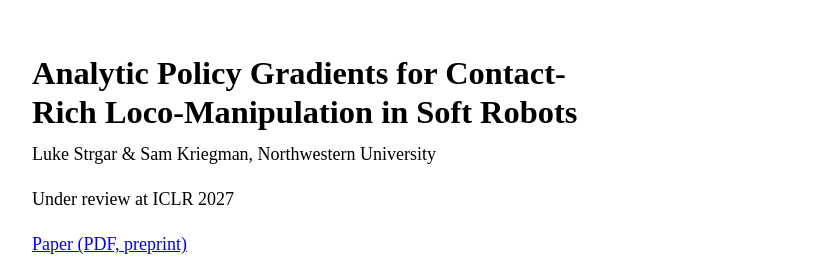
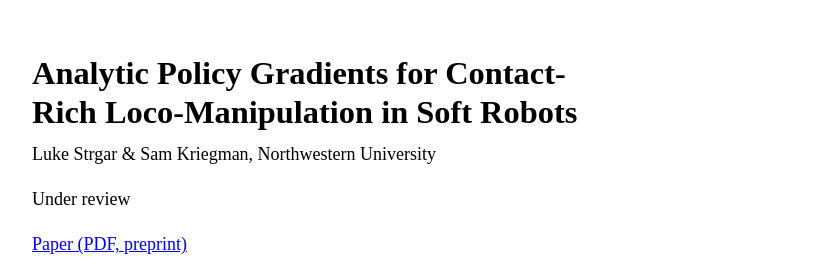
Before and after one commit to lstrgar/apg-soccer, a plain HTML site: page index.html in a window 1280 px wide. Shown: the top 276 px of the page, without its empty margins (230-1049 px from the left). Drawn offline with Linux system fonts and the light colour scheme; a web font is replaced by a local one.

Commit message:
updated preprint

```diff
--- a/index.html
+++ b/index.html
@@ -32,7 +32,7 @@
 
 <h1>Analytic Policy Gradients for Contact-Rich Loco-Manipulation in Soft Robots</h1>
 <p>Luke Strgar &amp; Sam Kriegman, Northwestern University</p>
-<p>Under review at ICLR 2027</p>
+<p>Under review</p>
 <p><a href="./assets/preprint_strgar2026.pdf">Paper (PDF, preprint)</a></p>
 
 <hr>
```
Also changed, not shown: 1 other file.
